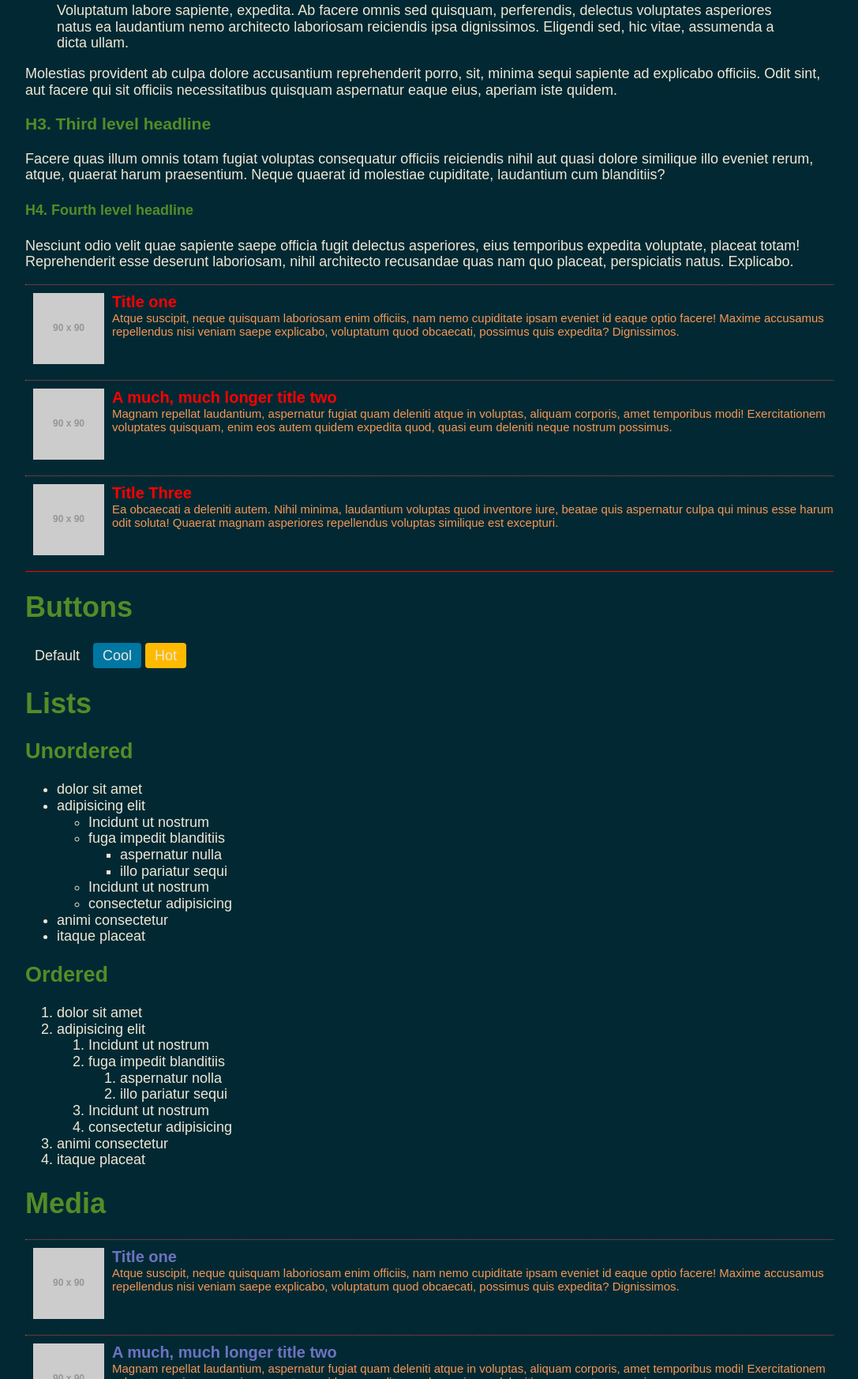
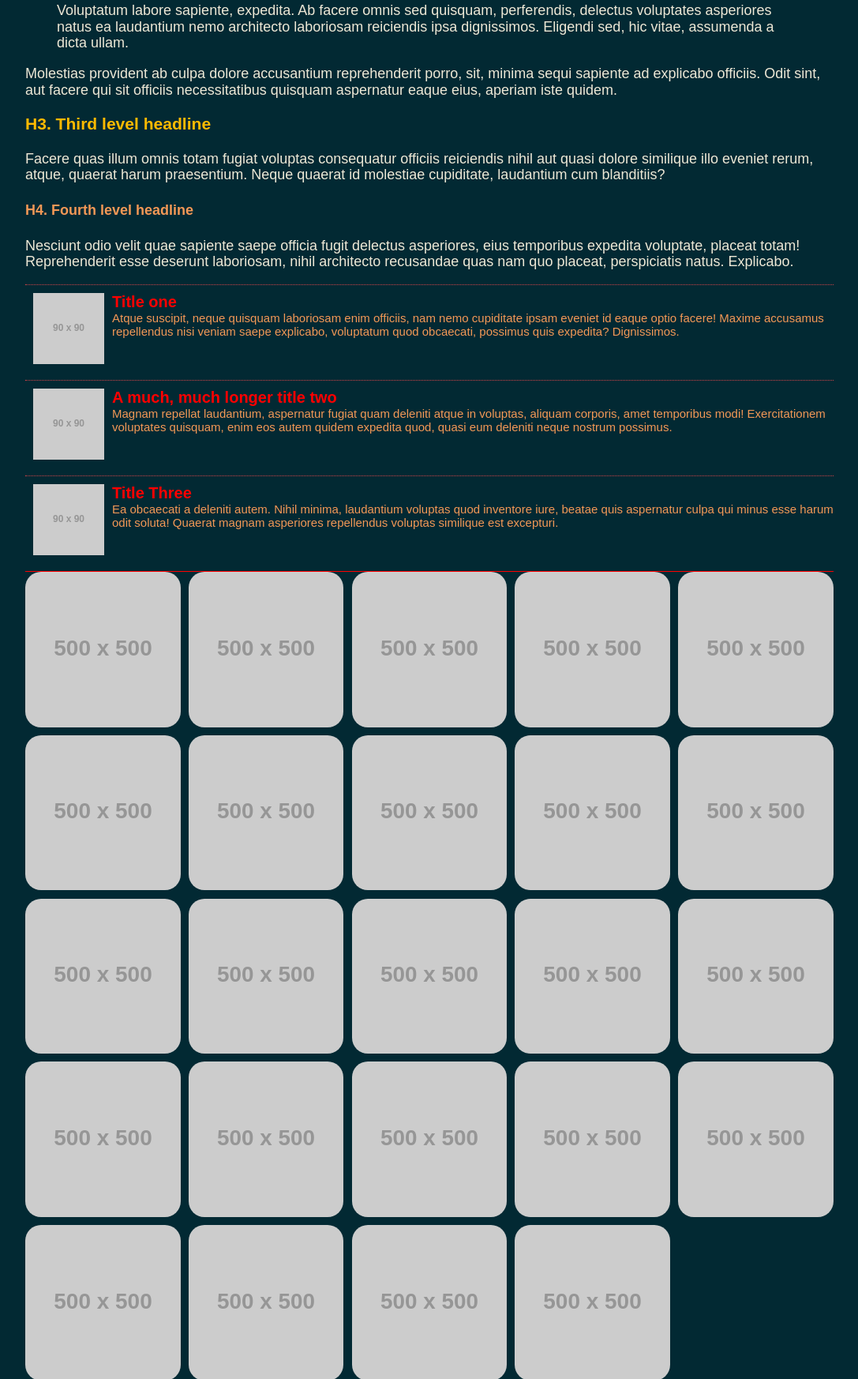
Before and after one commit to khataimotak20111/03_SCSS_Tutorials, a plain HTML site: page tutorial_02/index.html in a window 1280 px wide. Shown: the part 1054-2800 px from the top of the page at 79% size, without its empty margins (96-1183 px from the left). Drawn offline with Linux system fonts and the light colour scheme; placeholder pictures from the web are drawn by us; a script that the page names is missing.

Commit message:
Tutorial Completed

```diff
--- a/tutorial_02/index.html
+++ b/tutorial_02/index.html
@@ -70,6 +70,34 @@
                 </a>
             </li>
         </ol>
+
+        <div class="grid">
+            <div class="item"><img src="http://placehold.it/500x500"></div>
+            <div class="item"><img src="http://placehold.it/500x500"></div>
+            <div class="item"><img src="http://placehold.it/500x500"></div>
+            <div class="item"><img src="http://placehold.it/500x500"></div>
+            <div class="item"><img src="http://placehold.it/500x500"></div>
+            <div class="item"><img src="http://placehold.it/500x500"></div>
+            <div class="item"><img src="http://placehold.it/500x500"></div>
+            <div class="item"><img src="http://placehold.it/500x500"></div>
+            <div class="item"><img src="http://placehold.it/500x500"></div>
+            <div class="item"><img src="http://placehold.it/500x500"></div>
+            <div class="item"><img src="http://placehold.it/500x500"></div>
+            <div class="item"><img src="http://placehold.it/500x500"></div>
+            <div class="item"><img src="http://placehold.it/500x500"></div>
+            <div class="item"><img src="http://placehold.it/500x500"></div>
+            <div class="item"><img src="http://placehold.it/500x500"></div>
+            <div class="item"><img src="http://placehold.it/500x500"></div>
+            <div class="item"><img src="http://placehold.it/500x500"></div>
+            <div class="item"><img src="http://placehold.it/500x500"></div>
+            <div class="item"><img src="http://placehold.it/500x500"></div>
+            <div class="item"><img src="http://placehold.it/500x500"></div>
+            <div class="item"><img src="http://placehold.it/500x500"></div>
+            <div class="item"><img src="http://placehold.it/500x500"></div>
+            <div class="item"><img src="http://placehold.it/500x500"></div>
+            <div class="item"><img src="http://placehold.it/500x500"></div>
+        </div>
+
     </div>
 </section>
 
@@ -165,7 +193,7 @@
 <section id="tables">
     <div class="container">
         <h1>Tables</h1>
-        <table>
+        <table class="table">
             <caption>Table Caption</caption>
             <thead>
                 <tr>
--- a/tutorial_02/styles/_base.scss
+++ b/tutorial_02/styles/_base.scss
@@ -16,6 +16,14 @@ body {
     margin: 0 auto;
 }
 
+$color-headlines: $offwhite, $darkblue, $yellow, $orange;
+
 h1,h2,h3,h4,h5,h6{
 	color: $green;
 }
+
+@for $item from 1 through length($color-headlines){
+    h#{$item}{
+        color: nth($color-headlines, $item);
+    }
+}
--- a/tutorial_02/styles/_interface.scss
+++ b/tutorial_02/styles/_interface.scss
@@ -2,6 +2,8 @@ $color-btn-txt: $offwhite;
 $color-btn-default: $darkblue;
 $color-btn-hot: $yellow;
 $color-btn-cool: $blue;
+
+$roundness: 20px 0 20px 0;
 
 .btn{
 	display: inline-block;
@@ -15,6 +17,35 @@ $color-btn-cool: $blue;
 	font-family: $font;
 	user-select: none;
 	color: $color-btn-txt;
+}
+
+$color-btn-names: 'default', 'hot', 'cool';
+$color-btn-values: $offwhite, $darkblue, $yellow;
+
+$color-btns: (
+	default: $offwhite,
+	hot: $darkblue,
+	cool: $orange,
+	awesome: $green
+);
+
+@each $name in $color-btn-names {
+
+	$i: index($color-btn-names, $name);
+
+	.btn-#{$name}{
+		@extend .btn;
+		background-color: nth($color-btn-values, $i);
+	}
+}
+
+/*
+
+@each $key, $value in $color-btns {
+	.btn-#{$key}{
+		@extend .btn;
+		background-color: $value;
+	}
 }
 
 .btn-default{
@@ -31,3 +62,17 @@ $color-btn-cool: $blue;
 	@extend .btn;
 	background-color: $color-btn-cool;
 }
+*/
+
+.grid{
+	@include clearfix;
+	.item {
+		float: left;
+		@include imagegrid(5, 1%);
+	}
+	img{
+		display: block;
+		border-radius: nth($roundness, 1);
+		max-width: 100%;
+	}
+}
--- a/tutorial_02/styles/_mixins.scss
+++ b/tutorial_02/styles/_mixins.scss
@@ -16,3 +16,34 @@
 		clear: both;
 	}
 }
+
+@mixin imagegrid($qty, $margin){
+	width: ((100% - (($qty - 1) * $margin))/$qty);
+	&:nth-child(n){
+		margin-bottom: $margin;
+		margin-right: $margin;
+	}
+	&:nth-child(#{$qty}n){
+		margin-bottom: 0;
+		margin-right: 0;
+	}
+}
+
+@mixin break($args...){
+
+	@if length($args) == 1 {
+		@media (min-width: nth($args, 1)){
+			@content;
+		}
+	}
+
+	@if length($args) == 2 {
+		@media (min-width: nth($args, 1))
+		and (max-width: nth($args, 2)) {
+			@content;
+		}
+	} else {
+		// etc
+	}
+
+}
--- /dev/null
+++ b/tutorial_02/styles/modules/_tables.scss
@@ -0,0 +1,46 @@
+.table{
+    font-size: 1.5rem;
+    text-align: left;
+    width: 100%;
+
+    caption {
+        font-size: 2.5rem;
+        text-align: left;
+        padding-bottom: 5px;
+    }
+
+    > thead,
+    > tbody,
+    > tfoot {
+        > tr {
+
+            &:hover {
+                background-color: darken(adjust-hue($purple, -20deg), 10%);
+            }
+
+            &:nth-child(even){
+                background-color: transparentize($yellow, .8);
+                &:hover {
+                    background-color: opacify($yellow, .3);
+                }
+            }
+
+            > th,
+            > td {
+                padding: 10px;
+                border-bottom: 1px dotted $blue;
+            }
+        }
+    }
+
+    > thead > tr {
+        background-color: $blue;
+        color: $green;
+        &:hover {
+            background-color: complement($blue);
+        }
+        > th {
+            border-bottom: 0px;
+        }
+    }
+}
--- a/tutorial_02/styles/style.scss
+++ b/tutorial_02/styles/style.scss
@@ -1,3 +1,6 @@
+/*! Imports */
+// Loads
+
 @import "normalize";
 @import "variables";
 @import "mixins";
@@ -5,3 +8,5 @@
 @import "interface";
 @import "modules/backgrounds";
 @import "modules/media";
+@import "modules/tables";
+@import "modules/navigation";
```
Also changed, not shown: tutorial_02/styles/build/css/style.css, tutorial_02/styles/modules/_navigation.scss (added), tutorial_02/styles/style.css (added), 1 other file.
